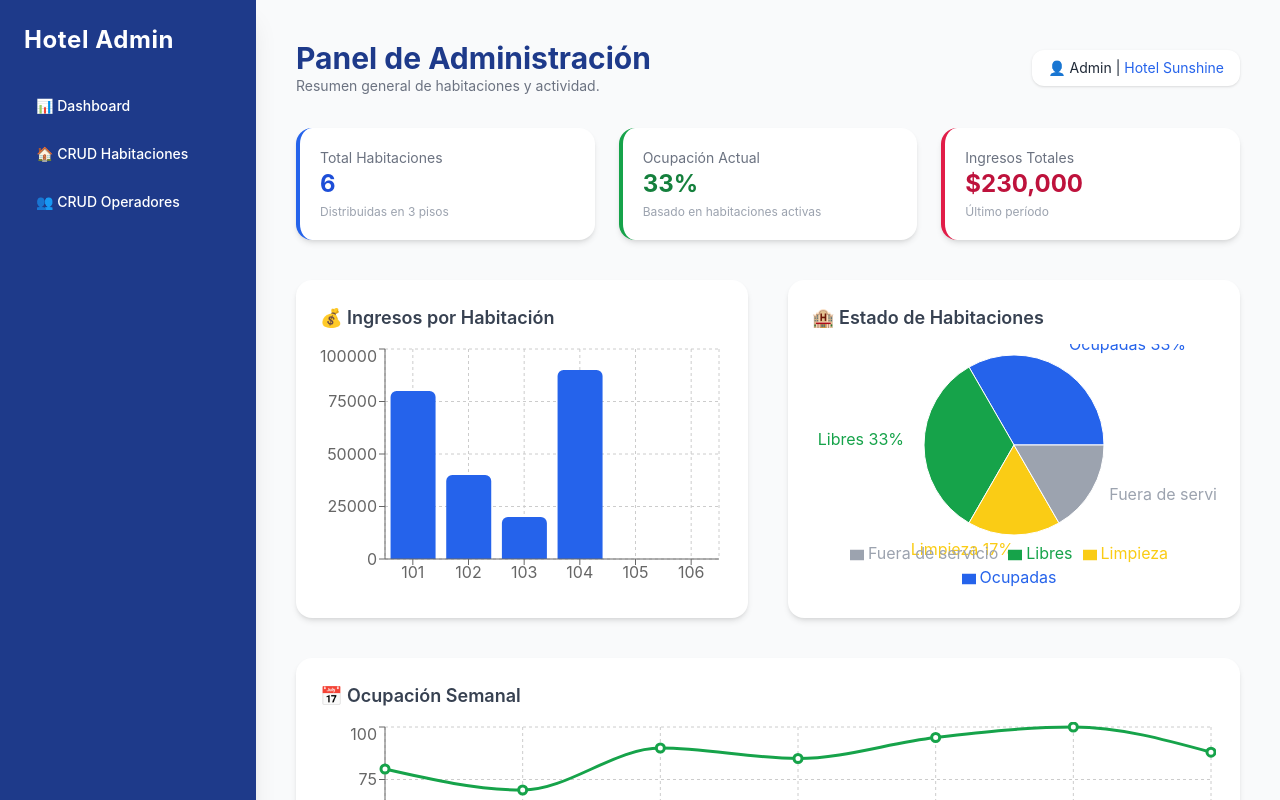
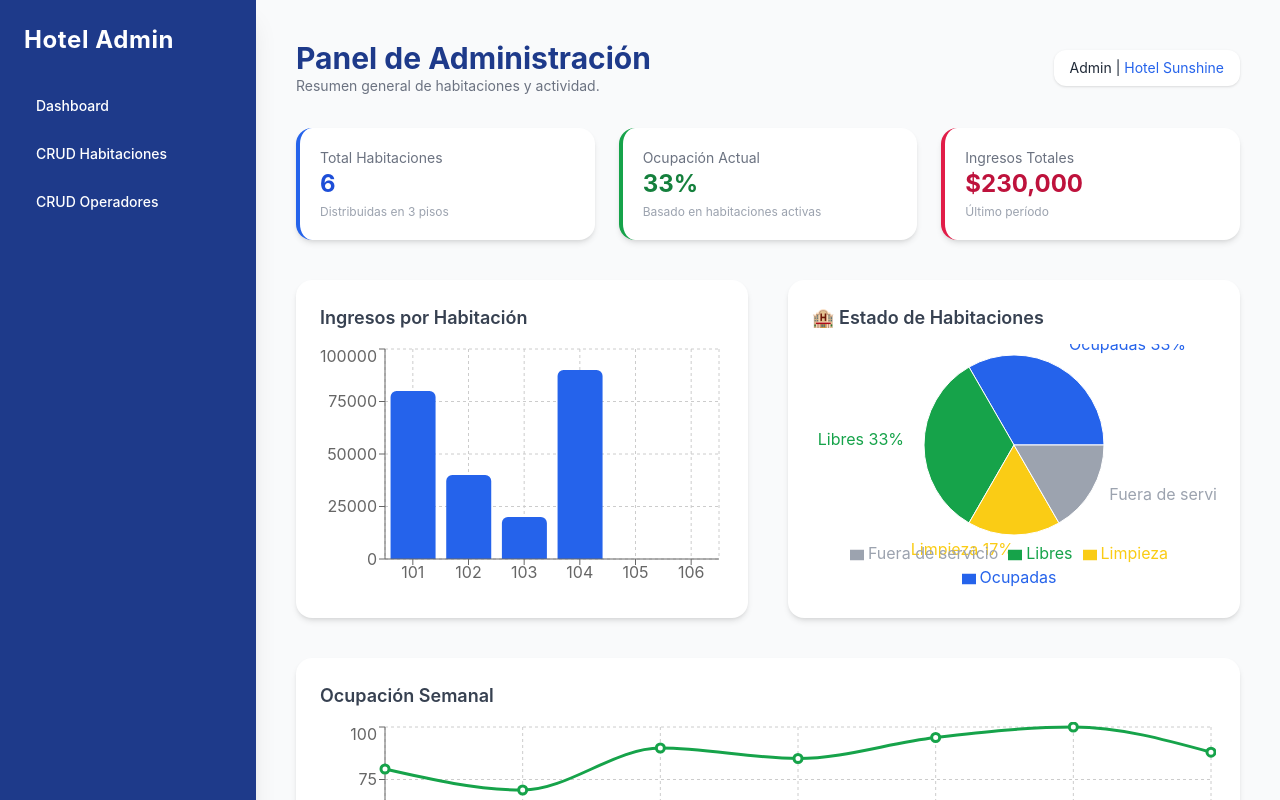
Before and after one commit to ramitagram/hotel-web, a React (Create React App) app: page /admin in a window 1280 px wide. Shown: the top 800 px of the page. Built offline with nearby package versions, Linux system fonts and the light colour scheme.

Commit message:
detalles

```diff
--- a/src/pages/admin/AdminLayout.jsx
+++ b/src/pages/admin/AdminLayout.jsx
@@ -74,19 +74,19 @@ export default function AdminLayout() {
               to="/admin"
               className="block py-2 px-3 rounded hover:bg-blue-800 transition"
             >
-              📊 Dashboard
+              Dashboard
             </Link>
             <Link
               to="/admin/habitaciones"
               className="block py-2 px-3 rounded hover:bg-blue-800 transition"
             >
-              🏠 CRUD Habitaciones
+              CRUD Habitaciones
             </Link>
             <Link
               to="/admin/operadores"
               className="block py-2 px-3 rounded hover:bg-blue-800 transition"
             >
-              👥 CRUD Operadores
+              CRUD Operadores
             </Link>
           </nav>
         </div>
@@ -111,7 +111,7 @@ export default function AdminLayout() {
             </p>
           </div>
           <div className="bg-white shadow px-4 py-2 rounded-xl text-sm">
-            👤 Admin | <span className="text-blue-600">Hotel Sunshine</span>
+            Admin | <span className="text-blue-600">Hotel Sunshine</span>
           </div>
         </header>
 
@@ -145,7 +145,7 @@ export default function AdminLayout() {
             {/* Gráfico de ingresos por habitación */}
             <div className="bg-white rounded-2xl shadow-md p-6">
               <h2 className="text-lg font-semibold text-gray-700 mb-3">
-                💰 Ingresos por Habitación
+                Ingresos por Habitación
               </h2>
               <ResponsiveContainer width="100%" height={250}>
                 <BarChart data={dataIngresos}>
@@ -191,7 +191,7 @@ export default function AdminLayout() {
           {/* === Ocupación semanal === */}
           <div className="mt-10 bg-white rounded-2xl shadow-md p-6">
             <h2 className="text-lg font-semibold text-gray-700 mb-3">
-              📅 Ocupación Semanal
+              Ocupación Semanal
             </h2>
             <ResponsiveContainer width="100%" height={250}>
               <LineChart data={dataSemanal}>
--- a/src/pages/operator/OperatorLayout.jsx
+++ b/src/pages/operator/OperatorLayout.jsx
@@ -16,16 +16,16 @@ export default function OperatorLayout() {
 
           <nav className="space-y-2">
             <NavLink to="/operator/mapa" className={linkClass}>
-              🗺️ Mapa de Habitaciones
+              Mapa de Habitaciones
             </NavLink>
             <NavLink to="/operator/reservas" className={linkClass}>
-              📅 Consultar / Liberar Reservas
+              Consultar / Liberar Reservas
             </NavLink>
             <NavLink to="/operator/pagos" className={linkClass}>
-              💳 Procesar Pagos
+              Procesar Pagos
             </NavLink>
             <NavLink to="/operator/consultas" className={linkClass}>
-              ✉️ Consultas / Mails
+              Consultas / Mails
             </NavLink>
           </nav>
         </div>
@@ -50,7 +50,7 @@ export default function OperatorLayout() {
             </p>
           </div>
           <div className="bg-white shadow px-4 py-2 rounded-xl text-sm">
-            👤 Operador | <span className="text-red-600">Hotel Sunshine</span>
+            Operador | <span className="text-red-600">Hotel Sunshine</span>
           </div>
         </header>
 
```
